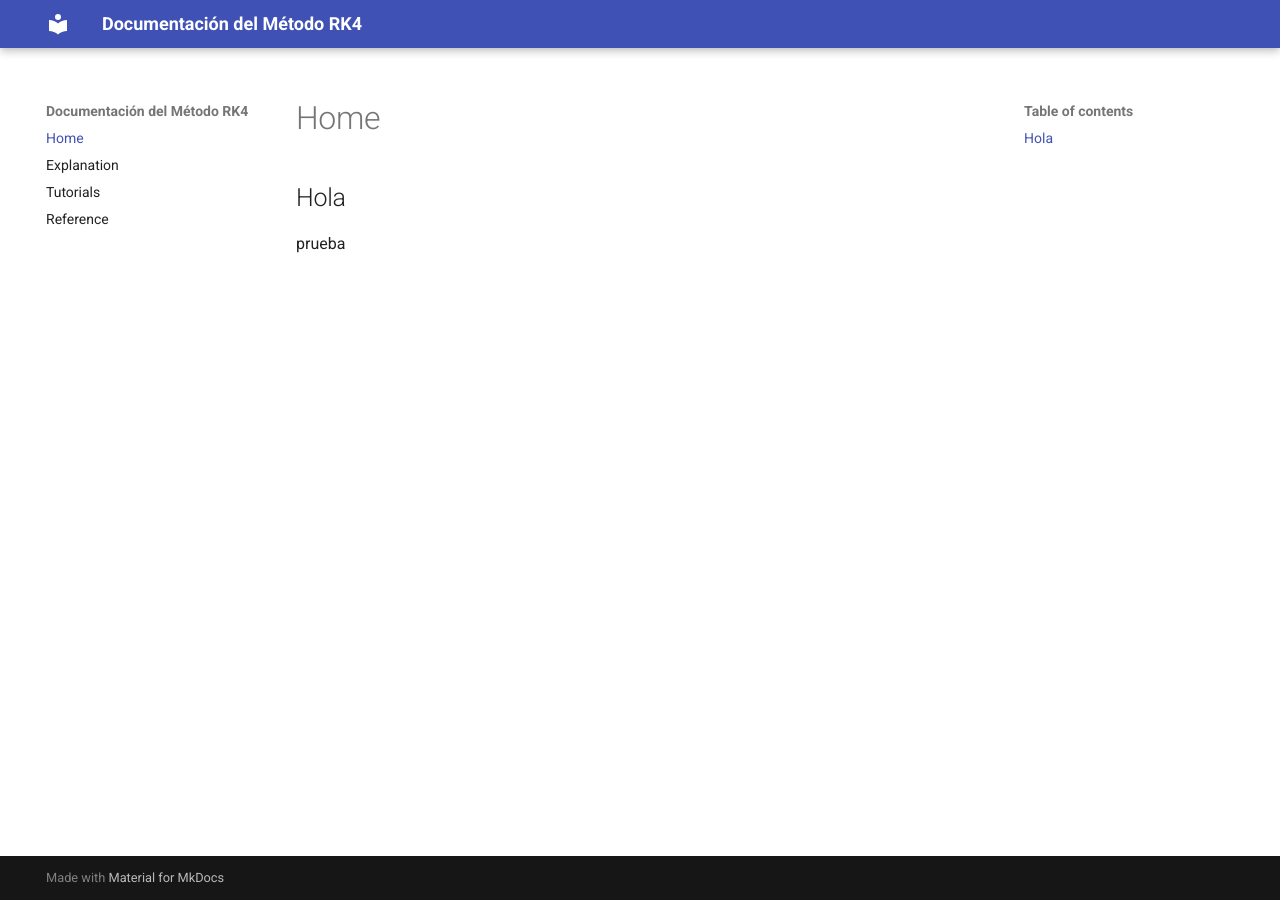
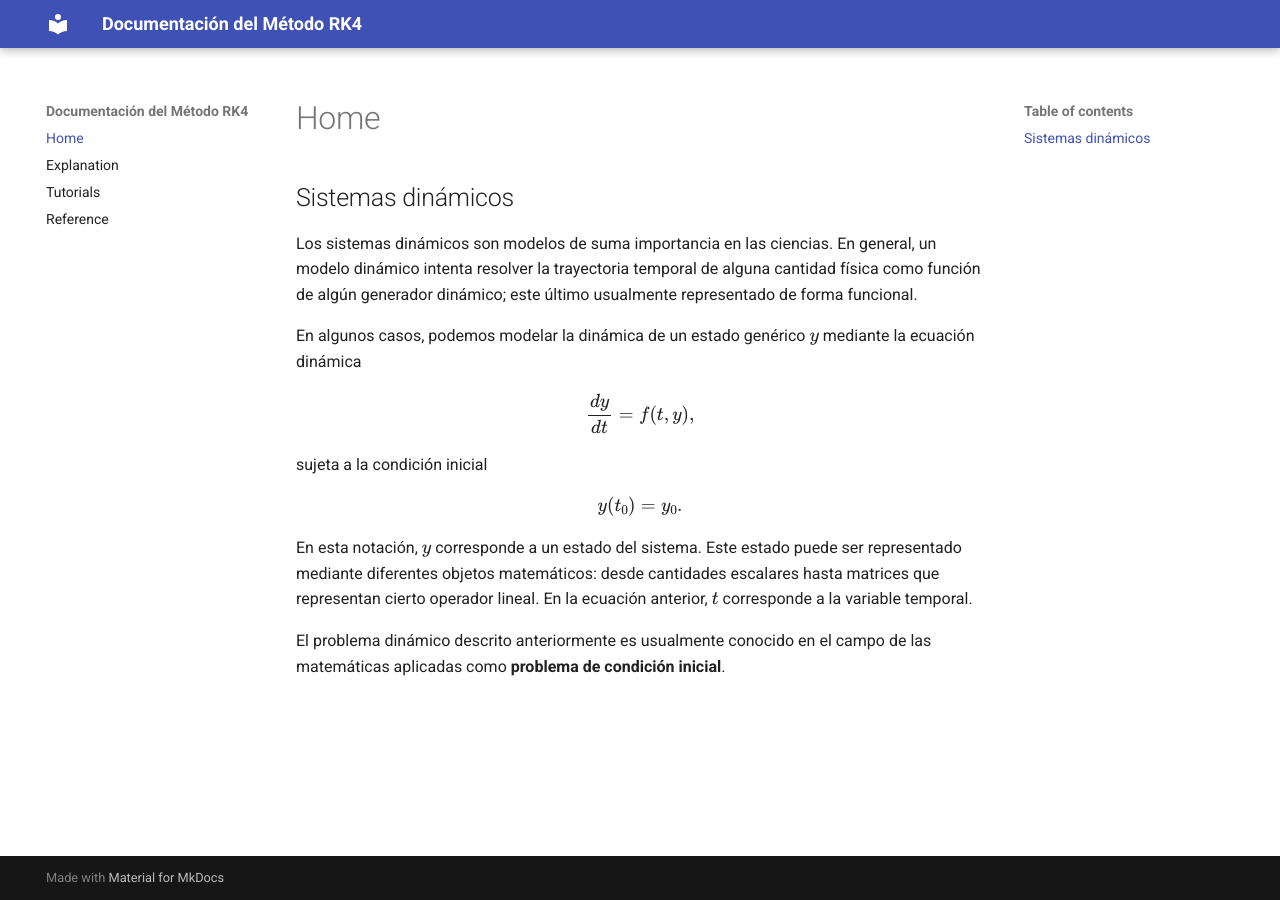
Before and after one commit to isacambronero/MetodoRK4, an MkDocs documentation site: the page built from docs/index.md, in a window 1280 px wide. Built offline with MkDocs 1.6.1 and Material for MkDocs 9.7.7, drawn with Linux system fonts in a browser that asks for light colours.

Commit message:
Añadir introducción en index.md

```diff
--- a/docs/index.md
+++ b/docs/index.md
@@ -1,3 +1,16 @@
-##Hola
+##Sistemas dinámicos
 
-prueba
+Los sistemas dinámicos son modelos de suma importancia en las ciencias. En general, un modelo dinámico intenta resolver la trayectoria temporal de alguna cantidad física como función de algún generador dinámico; este último usualmente representado de forma funcional.
+
+En algunos casos, podemos modelar la dinámica de un estado genérico $y$ mediante la ecuación dinámica
+\begin{equation}
+\frac{dy}{dt} = f(t, y),
+\end{equation}
+sujeta a la condición inicial
+\begin{equation}
+y(t_0) = y_0.
+\end{equation}
+
+En esta notación, $y$ corresponde a un estado del sistema. Este estado puede ser representado mediante diferentes objetos matemáticos: desde cantidades escalares hasta matrices que representan cierto operador lineal. En la ecuación anterior, $t$ corresponde a la variable temporal.
+
+El problema dinámico descrito anteriormente es usualmente conocido en el campo de las matemáticas aplicadas como **problema de condición inicial**.
```
